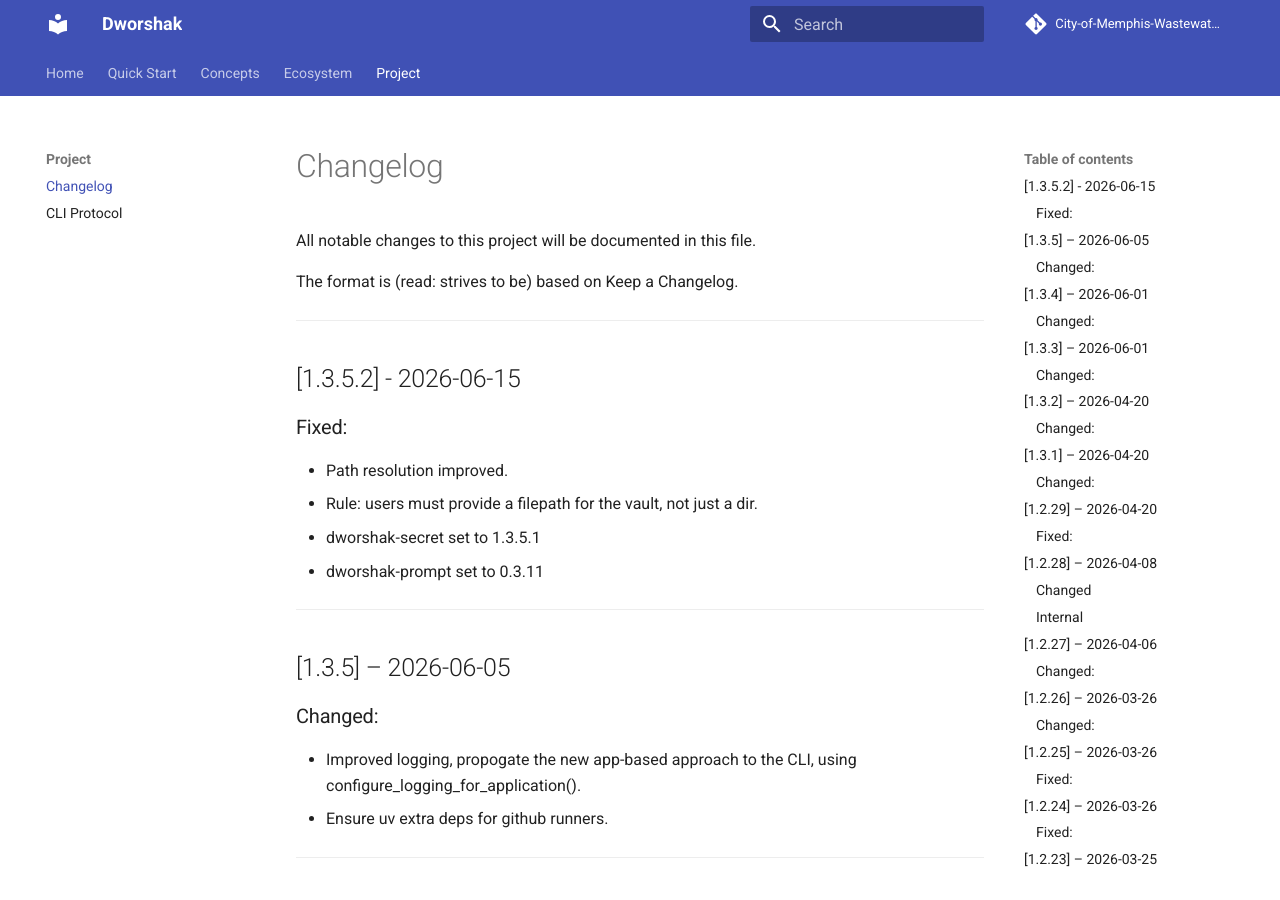
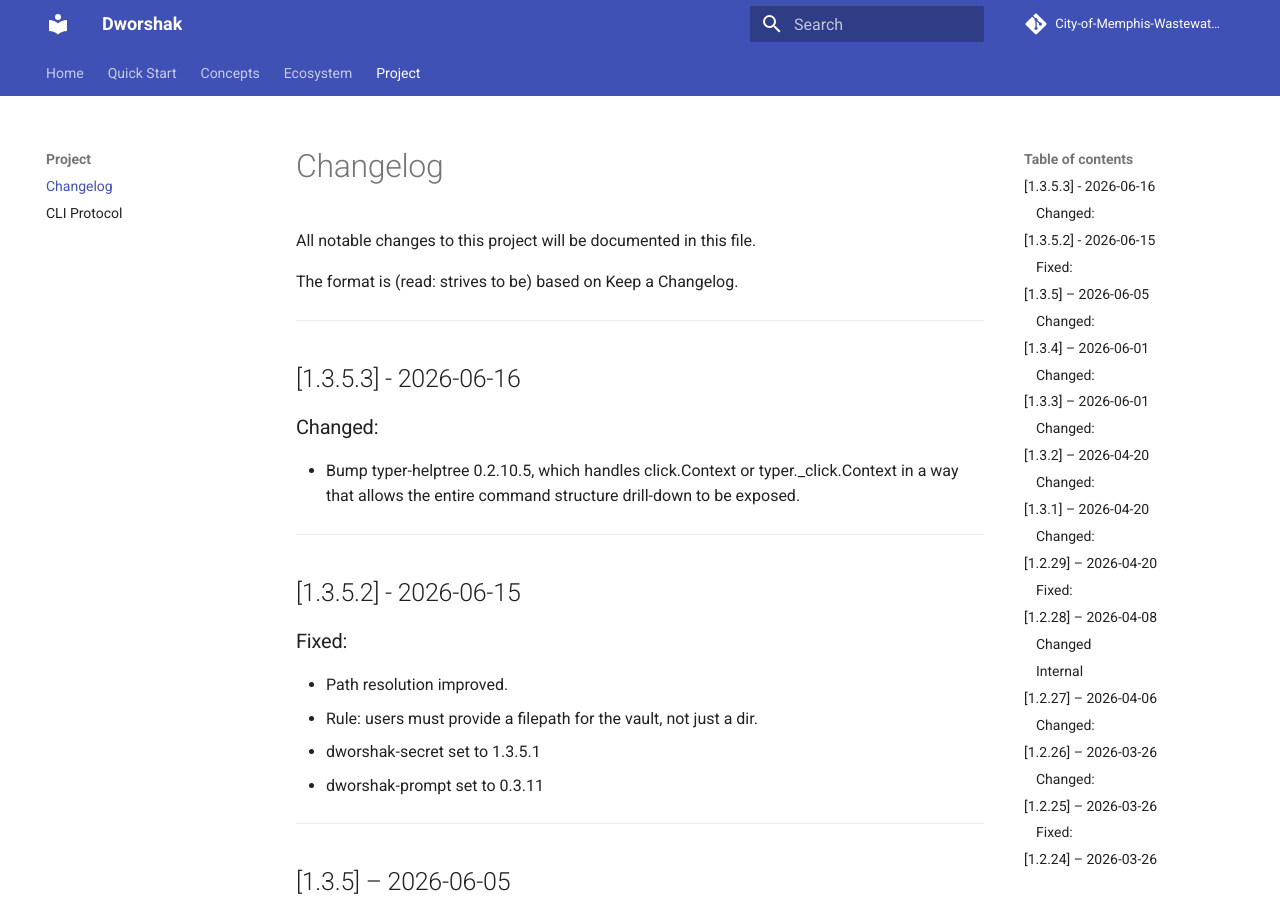
Before and after one commit to City-of-Memphis-Wastewater/dworshak, an MkDocs documentation site: the page built from docs/CHANGELOG.md, in a window 1280 px wide and 900 px high. Built offline with MkDocs 1.6.1 and Material for MkDocs 9.7.7, drawn with Linux system fonts in a browser that asks for light colours; comment, search, counter and statistics services are not loaded.

Commit message:
bump typer-helptree 0.2.10.5, which explicitly requires click>=8.1.8; prepare to tag 1.3.5.3

```diff
--- a/docs/CHANGELOG.md
+++ b/docs/CHANGELOG.md
@@ -3,6 +3,12 @@
 All notable changes to this project will be documented in this file.
 
 The format is (read: strives to be) based on Keep a Changelog.
+
+---
+
+## [1.3.5.3] - 2026-06-16
+### Changed:
+- Bump typer-helptree 0.2.10.5, which handles click.Context or typer._click.Context in a way that allows the entire command structure drill-down to be exposed.
 
 ---
 
```
